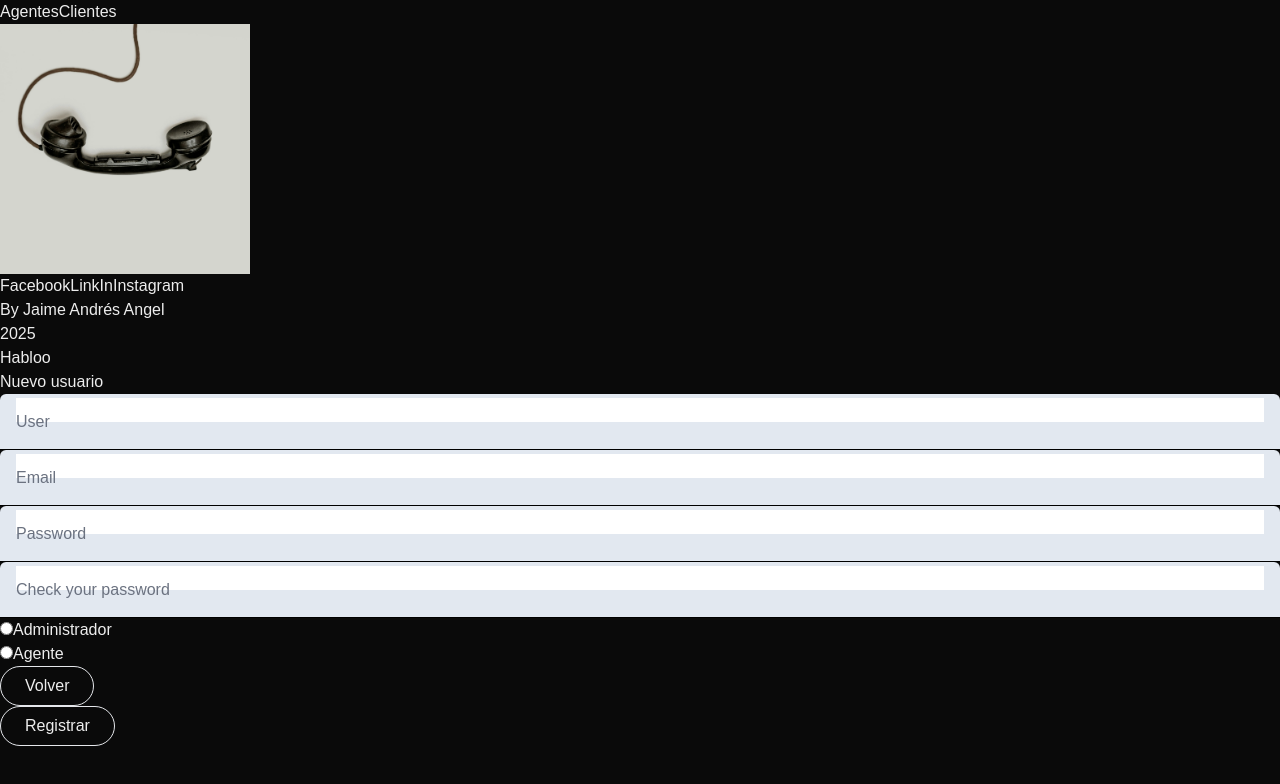
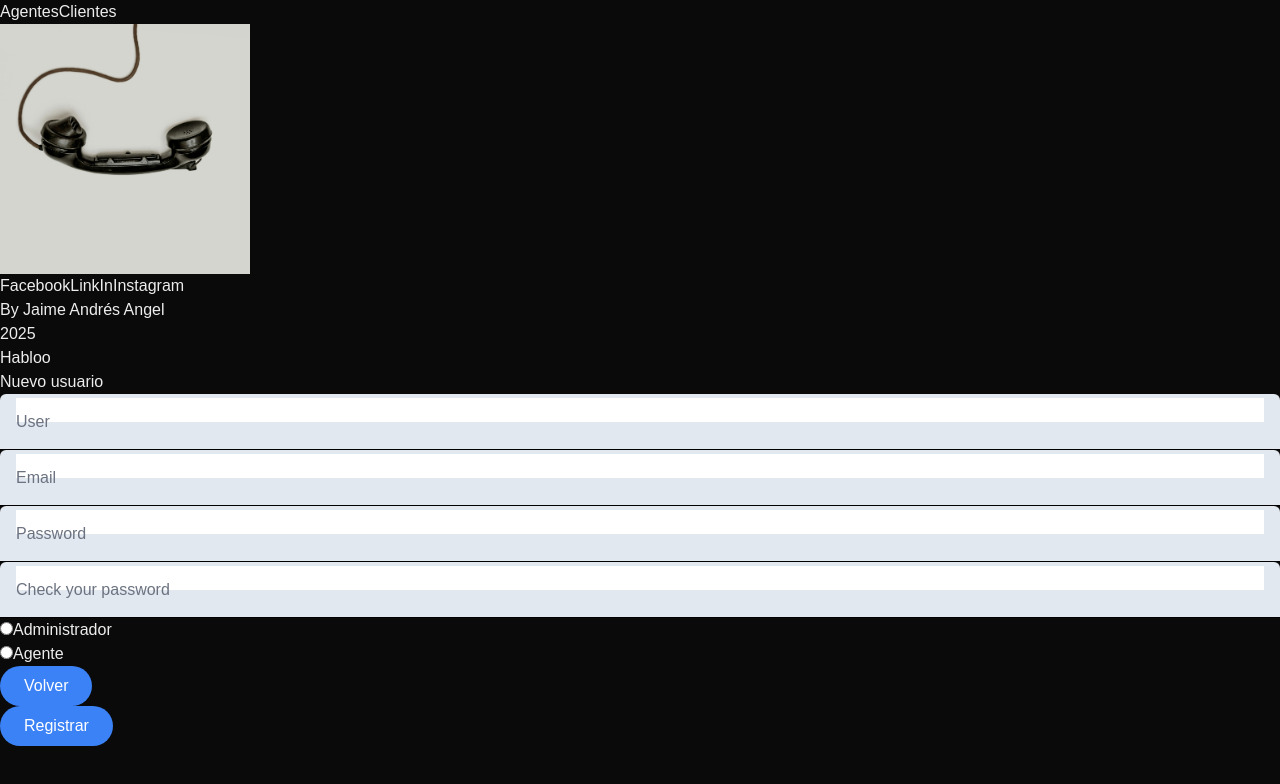
Before and after one commit to J4ngel/contact-center, a Next.js app: page /register in a window 1280 px wide. Shown: the top 784 px of the page. Built offline with nearby package versions, Linux system fonts and the light colour scheme.

Commit message:
docs: :lipstick: Update styles and propertios of Button and TextField atoms

```diff
--- a/src/components/atoms/Button.tsx
+++ b/src/components/atoms/Button.tsx
@@ -26,6 +26,9 @@ export function Button({
       className,
       "btn",
       {
+        "btn-filled": variant === "filled",
+        "btn-outlined": variant === "outlined",
+        "btn-text": variant === "text",
         'gap-2': icon!=undefined,
         'pl-4 pr-6':icon!==undefined && iconLeftSide,
         'pl-6 pr-4 flex-row-reverse':icon!==undefined && !iconLeftSide,
--- a/src/components/atoms/TextField.tsx
+++ b/src/components/atoms/TextField.tsx
@@ -8,8 +8,9 @@ import {
 
   import { clsx } from "clsx";
 
-interface TextFieldProps extends InputHTMLAttributes<HTMLInputElement> {
+interface TextFieldProps extends Omit<InputHTMLAttributes<HTMLInputElement>, 'type'> {
   ref?: Ref<HTMLInputElement>
+  type?: "text" | "email" | "password"
   variant?: 'filled' |'outlined'
   leadingIcon?: React.ReactNode
   trailingIcon?: React.ReactNode
@@ -20,6 +21,7 @@ interface TextFieldProps extends InputHTMLAttributes<HTMLInputElement> {
 
 export function TextField({
   ref,
+  type = "text",
   variant = 'filled',
   className,
   placeholder,
@@ -56,7 +58,7 @@ export function TextField({
         <input
           {...props}
           ref={ref}
-          type="text"
+          type={type}
           id={props.id || `inputText-${placeholder}`}
           className="peer w-full bg-transparent text-gray-900 outline-none focus:ring-0 "
           placeholder=" "
--- a/src/components/atoms/atoms.css
+++ b/src/components/atoms/atoms.css
@@ -1,26 +1,18 @@
 /* Buttons */
 .btn {
-  @apply flex h-10 w-fit text-nowrap px-6  border items-center rounded-[20px] text-center
+  @apply flex h-10 w-fit text-nowrap px-6  items-center rounded-[20px] text-center
 }
 
 .btn-filled{
-  @apply bg-black
+  @apply bg-blue-500 text-white hover:bg-blue-400
 }
 
 .btn-outlined{
-  @apply bg-black
+  @apply bg-transparent border border-blue-500 text-blue-500
 }
 
 .btn-text{
-  @apply bg-black
-}
-
-.btn-disabled {
-  @apply bg-black
-}
-
-.btn-error{
-  @apply bg-black
+  @apply bg-transparent hover:bg-slate-200 text-blue-500 border-none
 }
 
 /* Inputs */
```
